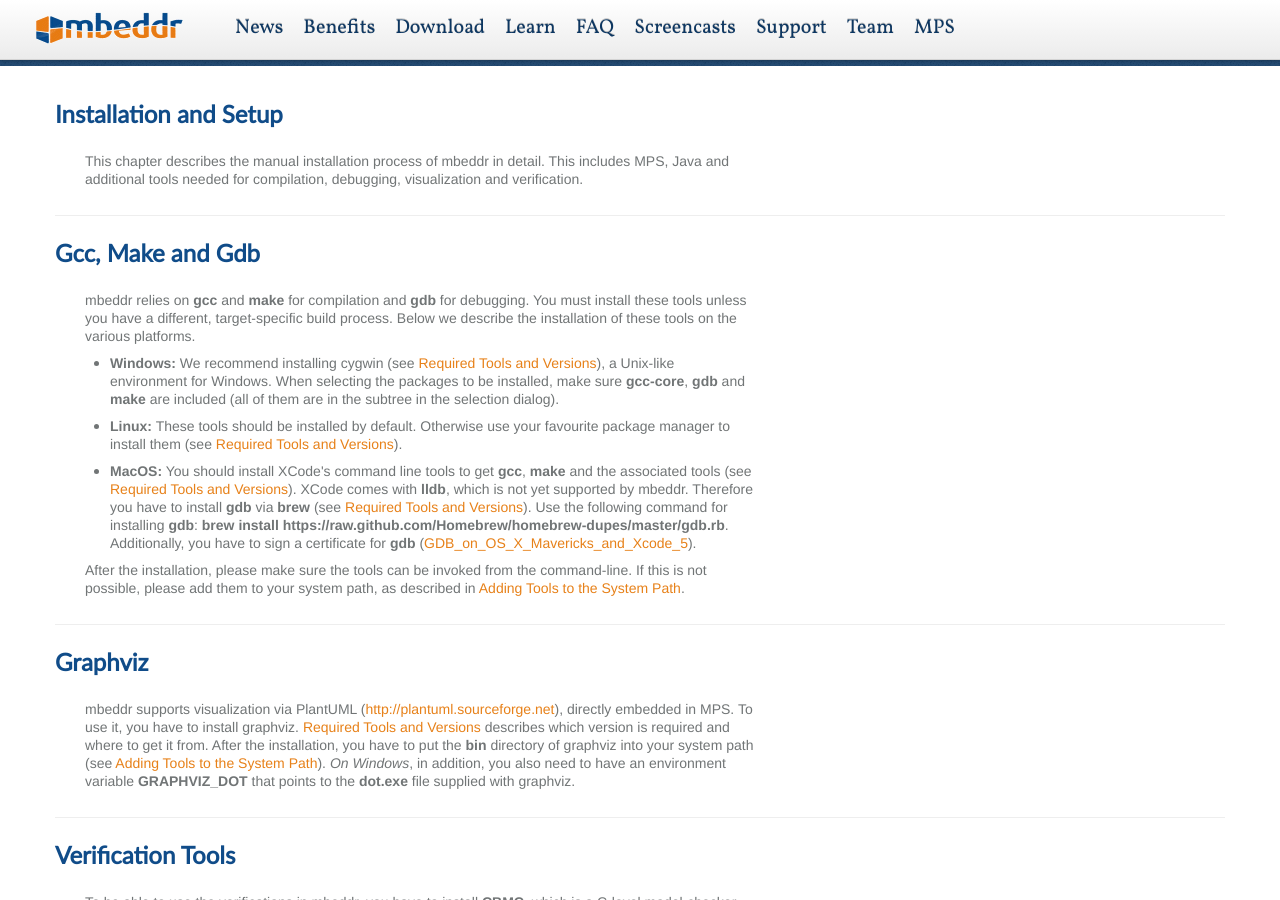
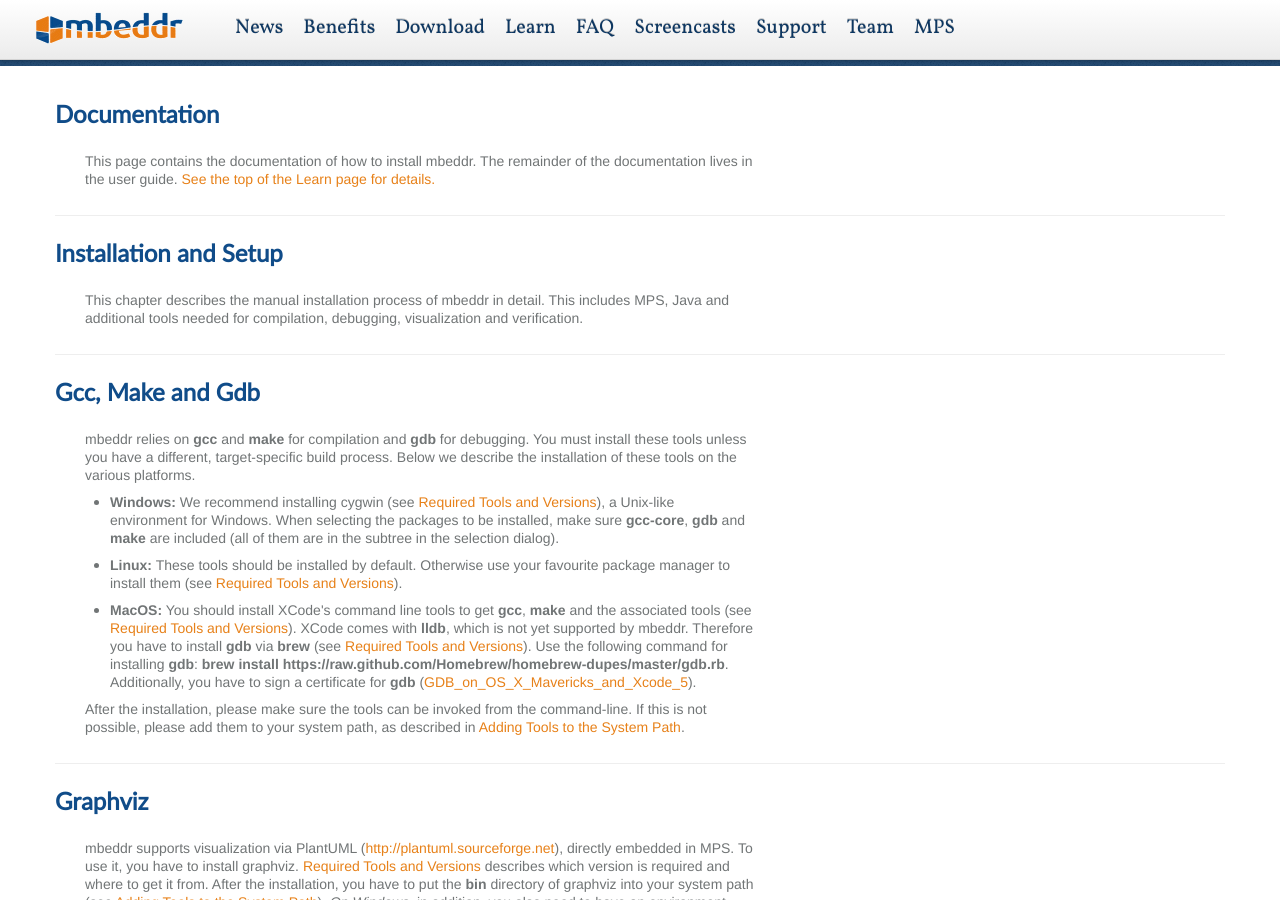
Before and after one commit to mbeddr/mbeddr.github.io, a Jekyll site: the page download.html, which Jekyll copies as it is, in a window 1280 px wide and 900 px high. Built offline with Jekyll 4.4.1, drawn with Linux system fonts in a browser that asks for light colours; nearby versions of some CDN libraries; library files that are not in the unit come from our copies.

Commit message:
added note on the download page

```diff
--- a/download.html
+++ b/download.html
@@ -112,6 +112,24 @@
 <div id="page">
 <div class="inner">
 <div class="container clearfix">
+
+
+<h2>Documentation</h2>
+
+<div class="container">
+    <div class="container">
+        <div class="span7">
+            <p>
+                This page contains the documentation of how to install mbeddr. The remainder of the documentation
+                lives in the user guide. <a href="learn.html">See the top of the Learn page for details.</a>
+            </p>
+        </div>
+        <div class="span1">&nbsp;</div>
+    </div>
+</div>
+
+<hr/>
+
 
 
 <h2>Installation and Setup</h2>
```
